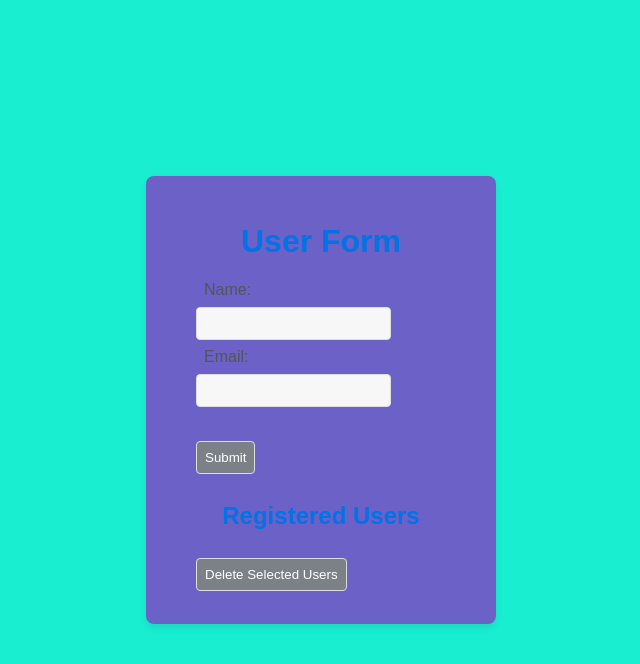
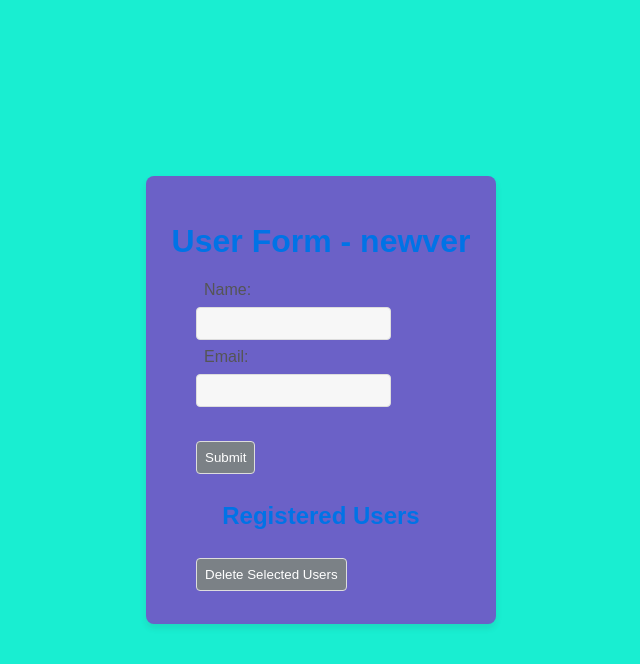
Before and after one commit to idubimm/SEMPERIS-SUMMERY-PROJECT, a Flask app: page /ALL/ in a window 1280 px wide. Shown: the top 664 px of the page, without its empty margins (319-959 px from the left). Run offline with Flask 3, Linux system fonts and the light colour scheme.

```diff
--- a/src/templates/index.html
+++ b/src/templates/index.html
@@ -113,7 +113,7 @@
 
 
     <div class="container">
-        <h1>User Form</h1>
+        <h1>User Form - newver</h1>
         <form action="/save" method="post">
             <label for="name">Name:</label><br>
             <input type="text" id="name" name="name" required><br>
```
Also changed, not shown: 1 other file.
